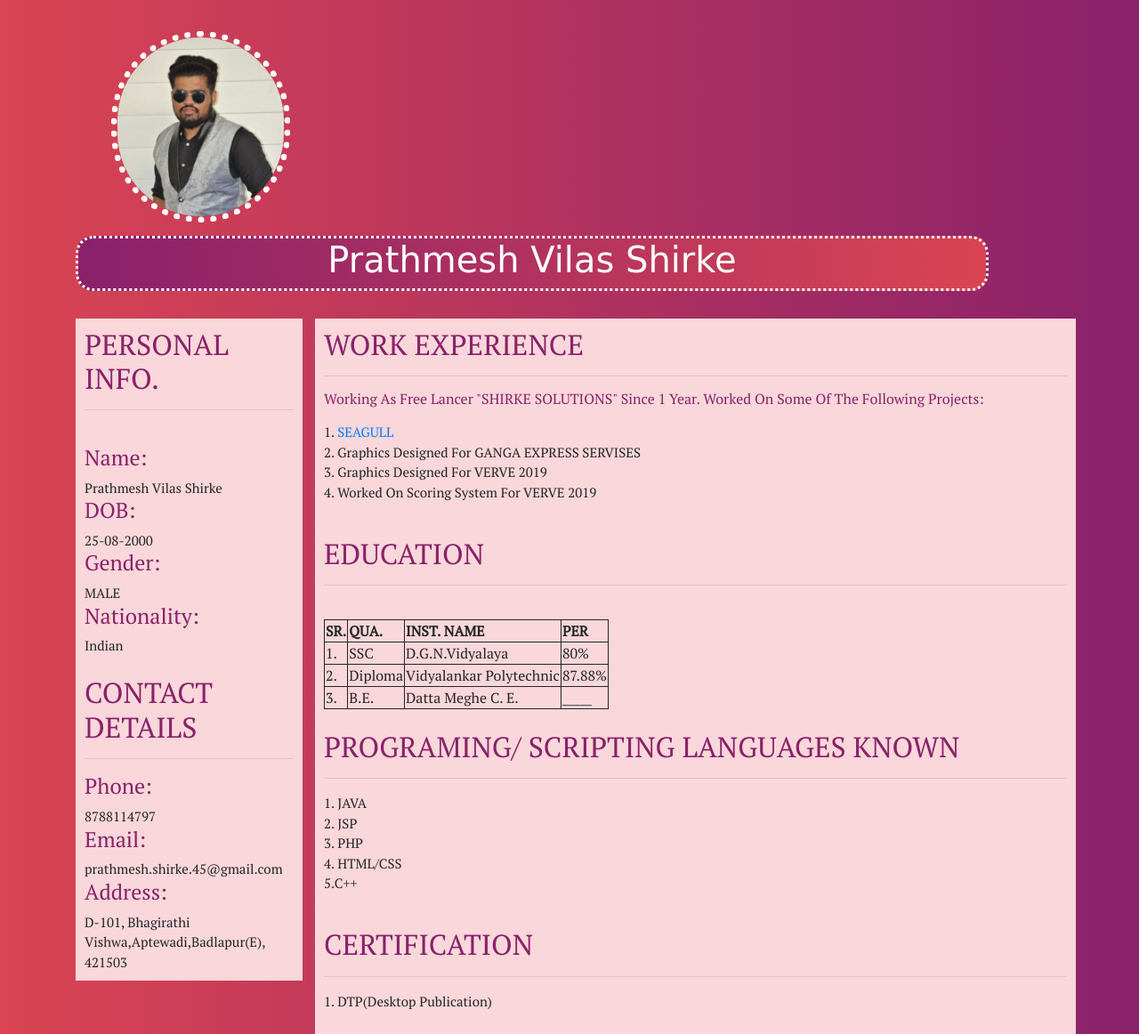
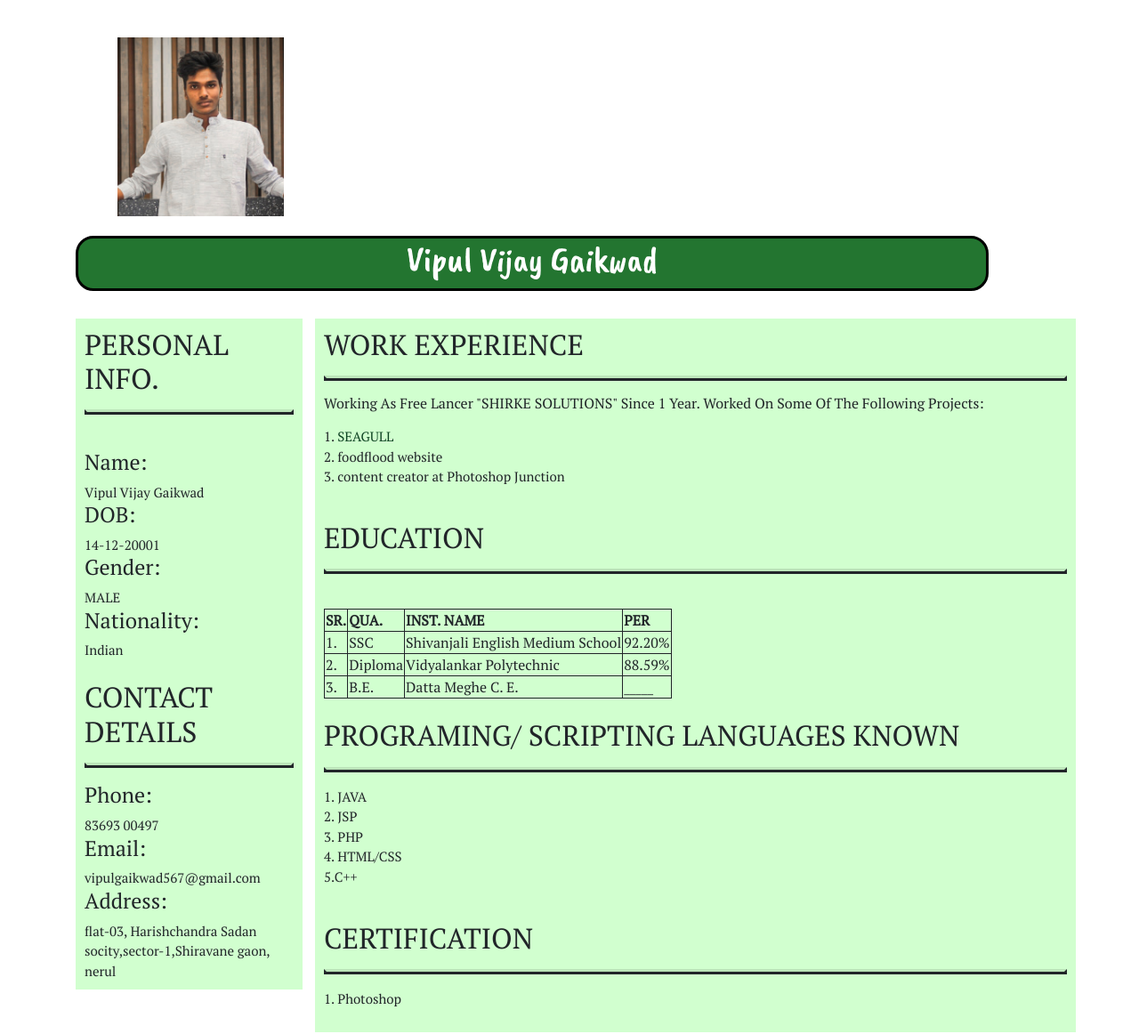
Before and after one commit to prathmeshhhhhh/webpage, a plain HTML site: page index.html in a window 1280 px wide. Shown: the whole page at 89% size. Drawn offline with nearby package versions, Linux system fonts and the light colour scheme.

Commit message:
Add files via upload

```diff
--- a/index.html
+++ b/index.html
@@ -2,6 +2,7 @@
 <head>
 	<link href="https://fonts.googleapis.com/css?family=PT+Serif&display=swap" rel="stylesheet">
 	<link rel="stylesheet" href="https://stackpath.bootstrapcdn.com/bootstrap/4.3.1/css/bootstrap.min.css" integrity="sha384-ggOyR0iXCbMQv3Xipma34MD+dH/1fQ784/j6cY/iJTQUOhcWr7x9JvoRxT2MZw1T" crossorigin="anonymous">
+	<link href="https://fonts.googleapis.com/css?family=Caveat+Brush&display=swap" rel="stylesheet">
 </head>
 <script src="https://code.jquery.com/jquery-3.3.1.slim.min.js" integrity="sha384-q8i/X+965DzO0rT7abK41JStQIAqVgRVzpbzo5smXKp4YfRvH+8abtTE1Pi6jizo" crossorigin="anonymous"></script>
 <script src="https://cdnjs.cloudflare.com/ajax/libs/popper.js/1.14.7/umd/popper.min.js" integrity="sha384-UO2eT0CpHqdSJQ6hJty5KVphtPhzWj9WO1clHTMGa3JDZwrnQq4sF86dIHNDz0W1" crossorigin="anonymous"></script>
@@ -12,7 +13,6 @@ body{
 	font-family: 'PT Serif', serif;
 	font-size: 15px;
 	font-style: bold;
-	background-image: linear-gradient(90deg,#da4453,#89216b);
 	margin: 10px;
 }
 div{}
@@ -21,14 +21,14 @@ div{}
 	top: -5px;
 	height: auto;
 	width: 90%;
-	font-family:'Aladin', cursive;
+	font-family:'Caveat Brush', cursive;
 	font-size:40px;
 	text-align:center;
 	color:#fff;
-	background-image: linear-gradient(90deg,#89216b,#da4453);
+	background:#237530;
 	border-radius:20px;
-	border-style:dotted;
-	border-color:#fff;;
+	border-style:solid;
+	border-color:#000;
 	font-size: 80px;
 }
 .right{
@@ -38,7 +38,7 @@ div{}
 	height: auto;
 	width:100%;
 	padding:10px;
-	background-color:#fad7da
+	background-color:#d1ffcf;
 
 }
 .left{
@@ -46,14 +46,13 @@ div{}
 	top: 20px;
 	height: auto;
 	padding:10px;
-	background-color:#fad7da
+	background-color:#d1ffcf;
 
 }
 img {
 	position: relative;
 	top: -20px;
 	left: 40px;
-	border-radius: 200px;
 	height: 215px;
 	border-style: dotted;
 	border-width:7px;
@@ -62,12 +61,20 @@ img {
 }
 h2,h4,h6{
 	font-family: 'PT Serif', serif;
-	color:#89216b;
+	color:##0f4223;
 
 }
 table,tr,th,td{
 	border-style:solid;
 	border-width:1px;
+}
+a{
+
+	color:#0f4223;
+}
+hr{
+	border-width:3px;
+	border-style:solid;
 }
 
 </style>
@@ -78,13 +85,13 @@ table,tr,th,td{
 		<div class="row">
 			<div class="col-xs-12 col-sm-12 col-md-12 col-lg-12">
 				<div class="pic">
-					<img src="me1.jpg">
+					<img src="vip.jpg">
 				</div>
 			</div>
 
 			<div class="col-xs-12 col-sm-12 col-md-12 col-lg-12">
 				<div class="welcome">
-					<h1>Prathmesh Vilas Shirke</h1>
+					<h1>Vipul Vijay Gaikwad</h1>
 				</div>
 			</div>
 		</div>
@@ -97,16 +104,16 @@ table,tr,th,td{
 					<h2>PERSONAL INFO.</h2>
 				<hr>
 				<br>
-				<h4>Name:</h4>	Prathmesh Vilas Shirke<br>
-				<h4>DOB:</h4>	25-08-2000<br>
+				<h4>Name:</h4>	Vipul Vijay Gaikwad<br>
+				<h4>DOB:</h4>	14-12-20001<br>
 				<h4>Gender:</h4> MALE<br>
 				<h4>Nationality:</h4> Indian<br>
 				<br>
 				<h2>CONTACT DETAILS</h2>
 				<hr>
-				<h4>Phone:</h4> 8788114797<br>
-				<h4>Email:</h4> prathmesh.shirke.45@gmail.com<br>
-				<h4>Address:</h4> D-101, Bhagirathi Vishwa,Aptewadi,Badlapur(E), 421503<br>
+				<h4>Phone:</h4> 83693 00497<br>
+				<h4>Email:</h4> vipulgaikwad567@gmail.com<br>
+				<h4>Address:</h4> flat-03, Harishchandra Sadan socity,sector-1,Shiravane gaon, nerul<br>
 			</div>
 		</div>
 		<div class="col-xs-9 col-sm-9 col-md-9 col-lg-9">
@@ -115,9 +122,8 @@ table,tr,th,td{
 				<hr>
 				<p> <h6>Working As Free Lancer "SHIRKE SOLUTIONS" Since 1 Year. Worked On Some Of The Following Projects:</h6> </p>
 				<p> 1. <a href="https://prathmeshhhhhh.github.io/seagull/index.html">SEAGULL</a> <br>
-				2. Graphics Designed For GANGA EXPRESS SERVISES<br>
-				3. Graphics Designed For VERVE 2019<br>
-				4. Worked On Scoring System For VERVE 2019<br>
+				2. foodflood website<br>
+				3. content creator at Photoshop Junction<br>
 				</p>
 				<br>
 
@@ -134,14 +140,14 @@ table,tr,th,td{
 						<tr>
 						<td>1.</td>
 						<td>SSC</td>
-						<td>D.G.N.Vidyalaya</td>
-						<td>80%</td>
+						<td>Shivanjali English Medium School</td>
+						<td>92.20%</td>
 					</tr>
 					<tr>
 						<td>2.</td>
 						<td>Diploma</td>
 						<td>Vidyalankar Polytechnic</td>
-						<td>87.88%</td>
+						<td>88.59%</td>
 					</tr>
 					<tr>
 						<td>3.</td>
@@ -162,7 +168,7 @@ table,tr,th,td{
 				<br>
 				<h2>CERTIFICATION</h2>
 				<hr>
-				<p> 1. DTP(Desktop Publication)<br>
+				<p> 1. Photoshop <br>
 				</p>
 			</div>
 		</div>
```
Also changed, not shown: vip.jpg (added).
